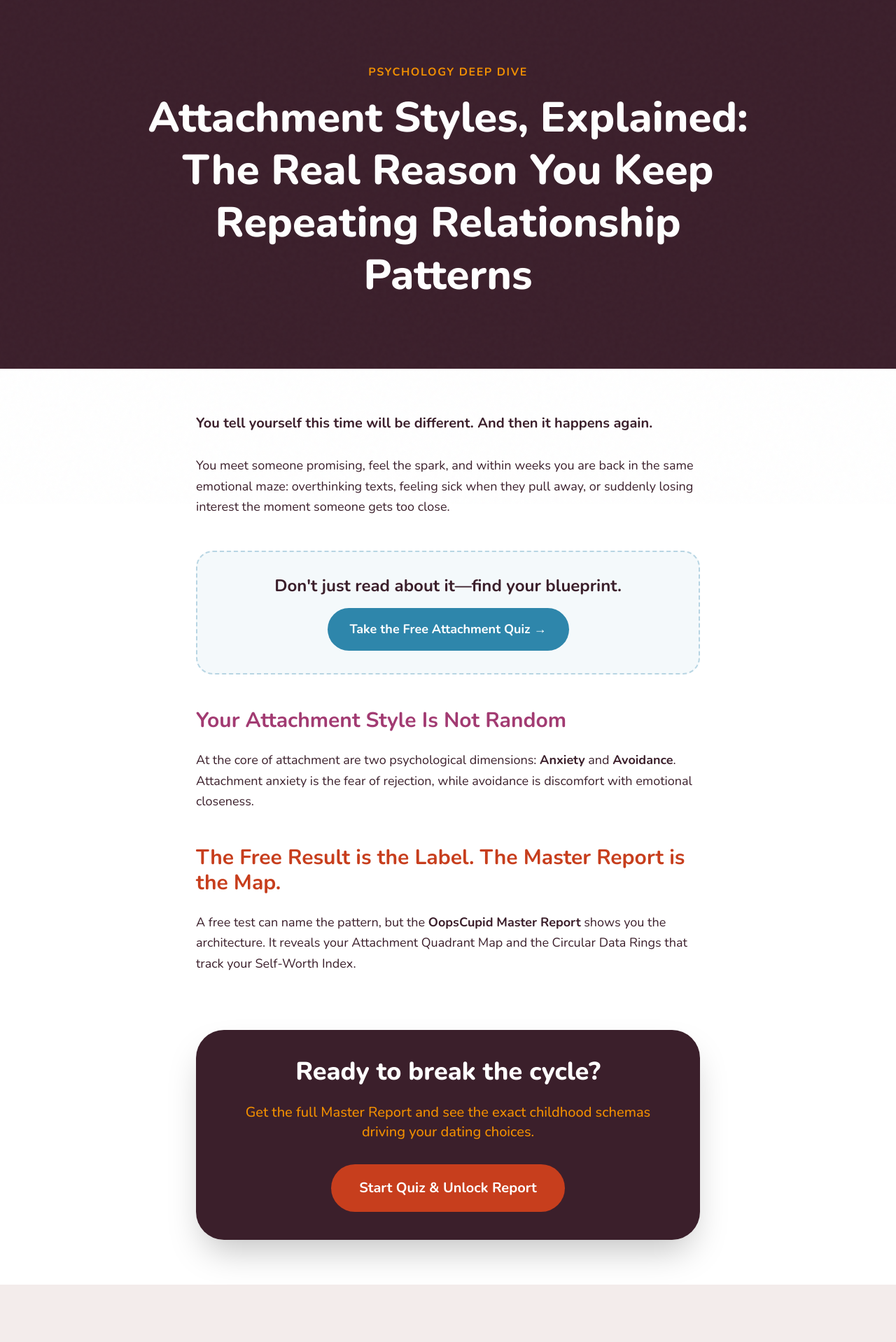
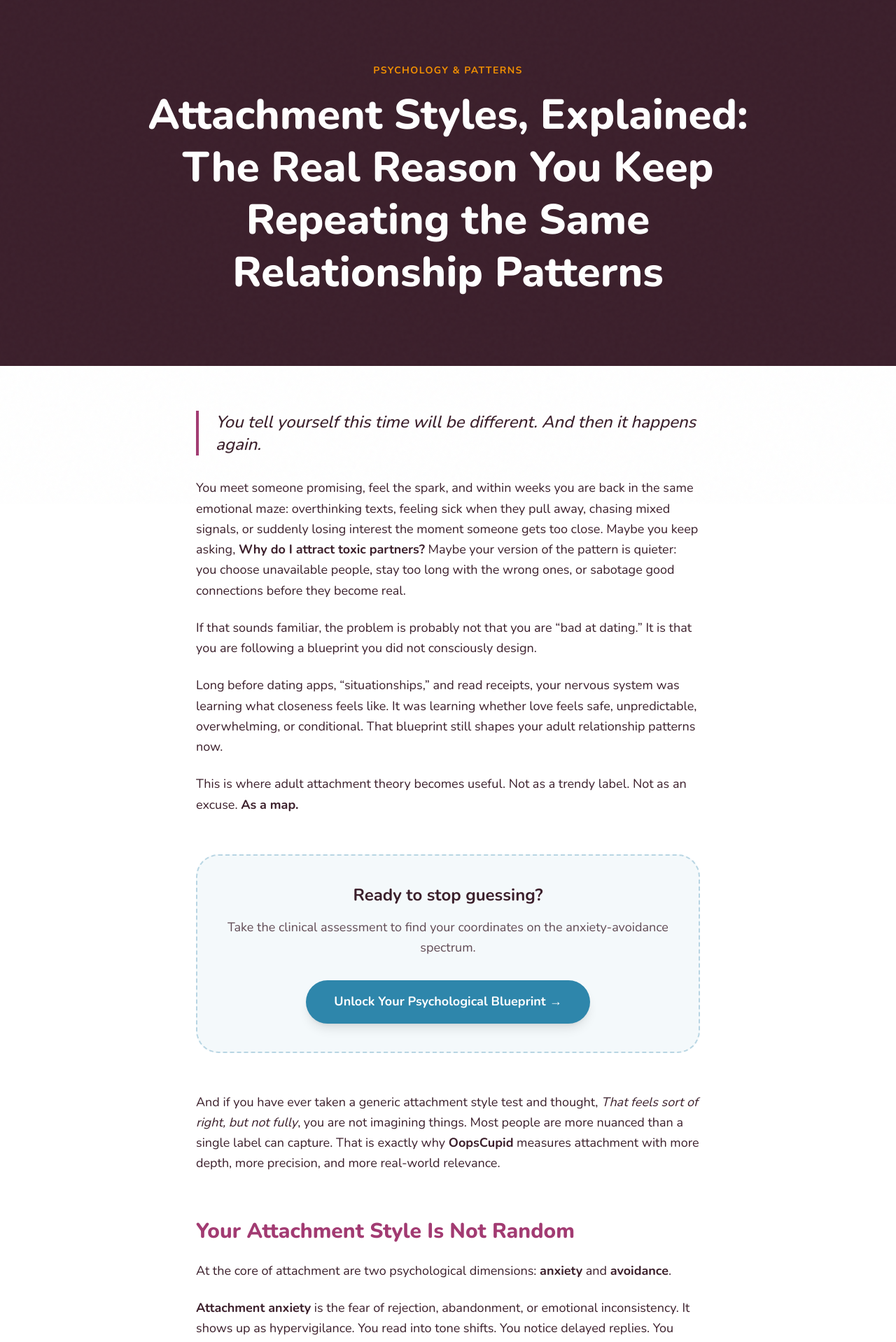
Before and after one commit to Sinadehesh/OopsCupid, a Next.js app: page /understanding-attachment-styles in a window 1280 px wide. Shown: the part 80-1998 px from the top of the page at 70% size. Built offline with nearby package versions, Linux system fonts and the light colour scheme; a web font is replaced by a local one.

Commit message:
feat: implement full high-conversion attachment style essay in Clarity Hub

```diff
--- a/app/articles/page.tsx
+++ b/app/articles/page.tsx
@@ -1,48 +1,35 @@
 import React from "react";
 import Link from "next/link";
-import Card from "@/components/ui/Card";
 
 export default function ClarityHub() {
   return (
     <main className="min-h-screen bg-white">
-      <section className="py-20 px-6">
-        <div className="max-w-6xl mx-auto text-center">
-          <h1 className="text-5xl md:text-6xl font-extrabold text-[#3B1F2B] mb-6">
-            Relationship Clarity Hub
-          </h1>
-          <p className="text-xl text-[#3B1F2B]/70 max-w-2xl mx-auto mb-16">
-            Deep dives into attachment theory, texting psychology, and the patterns that shape your love life.
-          </p>
+      {/* Header */}
+      <section className="bg-[#3B1F2B] py-20 px-6 text-center text-white">
+        <h1 className="text-5xl md:text-6xl font-extrabold mb-6">Relationship Clarity Hub</h1>
+        <p className="text-xl opacity-80 max-w-2xl mx-auto">
+          Psychology-backed guides and deep dives into the patterns that shape your life.
+        </p>
+      </section>
 
-          <div className="grid grid-cols-1 md:grid-cols-3 gap-8">
-            {/* The New Essay Card - Custom Styled for the Hub */}
-            <div className="group bg-[#3B1F2B] rounded-[32px] overflow-hidden shadow-xl transition-all hover:-translate-y-2 flex flex-col">
-              <div className="h-48 bg-[#A23B72] flex items-center justify-center p-8 text-center">
-                <h3 className="text-2xl font-bold text-white">Attachment Styles, Explained</h3>
-              </div>
-              <div className="p-8 text-left flex-grow flex flex-col">
-                <p className="text-white/80 mb-6 flex-grow">Learn the real reason you keep repeating relationship patterns and how to break the cycle.</p>
-                <Link href="/understanding-attachment-styles" className="text-[#F18F01] font-bold hover:underline">
-                  Read Full Essay →
-                </Link>
-              </div>
+      {/* Article Grid */}
+      <section className="py-16 px-6 max-w-6xl mx-auto">
+        <div className="grid grid-cols-1 md:grid-cols-2 lg:grid-cols-3 gap-8">
+
+          {/* Main Featured Essay: Attachment Styles */}
+          <Link href="/understanding-attachment-styles" className="group flex flex-col bg-white rounded-3xl overflow-hidden shadow-lg border border-slate-100 transition-all hover:-translate-y-2 hover:shadow-2xl">
+            <div className="h-48 bg-[#A23B72] flex items-center justify-center p-8 text-center text-white">
+              <h2 className="text-2xl font-bold">Attachment Styles, Explained</h2>
             </div>
+            <div className="p-8">
+              <p className="text-[#3B1F2B]/70 mb-4 italic">"The real reason you keep repeating the same relationship patterns..."</p>
+              <span className="text-[#2E86AB] font-bold group-hover:underline">Read Full Essay →</span>
+            </div>
+          </Link>
 
-            {/* Tool Cards */}
-            <Card
-              variant="tool"
-              title="Chat Analyzer"
-              description="Decode his texts and mixed signals to see what he really means."
-              href="/chat-analyzer"
-              buttonText="Try Analyzer"
-            />
-            <Card
-              variant="tool"
-              title="Profile Analyzer"
-              description="Spot red flags and personality traits before the first date."
-              href="/dating-profile-analyzer"
-              buttonText="Try Analyzer"
-            />
+          {/* Placeholder for future essays */}
+          <div className="bg-slate-50 rounded-3xl p-8 flex flex-col justify-center border border-dashed border-slate-300 text-center text-slate-400">
+            <p className="font-medium">More Guides Coming Soon</p>
           </div>
         </div>
       </section>
--- a/app/understanding-attachment-styles/page.tsx
+++ b/app/understanding-attachment-styles/page.tsx
@@ -1,46 +1,147 @@
 import React from "react";
 import Link from "next/link";
 
-export default function AttachmentEssay() {
+export default function AttachmentStyleEssay() {
   return (
-    <article className="min-h-screen bg-white font-sans text-[#3B1F2B]">
-      {/* Hero Header using Dark Plum and Magenta */}
+    <article className="min-h-screen bg-white text-[#3B1F2B] selection:bg-[#F18F01]/30">
+
+      {/* Article Header */}
       <header className="bg-[#3B1F2B] text-white py-24 px-6 text-center">
         <div className="max-w-4xl mx-auto">
-          <p className="text-[#F18F01] font-bold tracking-widest mb-4 uppercase">Psychology Deep Dive</p>
+          <p className="text-[#F18F01] font-bold tracking-widest mb-4 uppercase text-sm">Psychology & Patterns</p>
           <h1 className="text-4xl md:text-6xl font-extrabold leading-tight">
-            Attachment Styles, Explained: The Real Reason You Keep Repeating Relationship Patterns
+            Attachment Styles, Explained: The Real Reason You Keep Repeating the Same Relationship Patterns
           </h1>
         </div>
       </header>
 
-      <div className="max-w-3xl mx-auto px-6 py-16 text-lg leading-relaxed">
-        <p className="mb-8 font-bold text-xl">You tell yourself this time will be different. And then it happens again.</p>
+      {/* Main Content Body */}
+      <div className="max-w-3xl mx-auto px-6 py-16">
+        <section className="prose prose-lg prose-slate max-w-none text-lg leading-relaxed">
+          <p className="text-2xl font-medium mb-8 border-l-4 border-[#A23B72] pl-6 italic">
+            You tell yourself this time will be different. And then it happens again.
+          </p>
 
-        <p className="mb-6">You meet someone promising, feel the spark, and within weeks you are back in the same emotional maze: overthinking texts, feeling sick when they pull away, or suddenly losing interest the moment someone gets too close.</p>
+          <p className="mb-6">
+            You meet someone promising, feel the spark, and within weeks you are back in the same emotional maze: overthinking texts, feeling sick when they pull away, chasing mixed signals, or suddenly losing interest the moment someone gets too close. Maybe you keep asking, <strong>Why do I attract toxic partners?</strong> Maybe your version of the pattern is quieter: you choose unavailable people, stay too long with the wrong ones, or sabotage good connections before they become real.
+          </p>
 
-        {/* CTA 1 - Blue Accents */}
-        <div className="my-12 p-8 bg-[#2E86AB]/5 rounded-3xl border-2 border-dashed border-[#2E86AB]/30 text-center">
-          <h3 className="text-2xl font-bold mb-4">Don't just read about it—find your blueprint.</h3>
-          <Link href="/attachment-style-quiz" className="inline-block bg-[#2E86AB] text-white px-8 py-4 rounded-full font-bold hover:scale-105 transition-transform">
-            Take the Free Attachment Quiz →
-          </Link>
-        </div>
+          <p className="mb-6">
+            If that sounds familiar, the problem is probably not that you are “bad at dating.” It is that you are following a blueprint you did not consciously design.
+          </p>
 
-        <h2 className="text-3xl font-bold mt-12 mb-6 text-[#A23B72]">Your Attachment Style Is Not Random</h2>
-        <p className="mb-6">At the core of attachment are two psychological dimensions: <strong>Anxiety</strong> and <strong>Avoidance</strong>. Attachment anxiety is the fear of rejection, while avoidance is discomfort with emotional closeness.</p>
+          <p className="mb-6">
+            Long before dating apps, “situationships,” and read receipts, your nervous system was learning what closeness feels like. It was learning whether love feels safe, unpredictable, overwhelming, or conditional. That blueprint still shapes your adult relationship patterns now.
+          </p>
 
-        <h2 className="text-3xl font-bold mt-12 mb-6 text-[#C73E1D]">The Free Result is the Label. The Master Report is the Map.</h2>
-        <p className="mb-6">A free test can name the pattern, but the <strong>OopsCupid Master Report</strong> shows you the architecture. It reveals your Attachment Quadrant Map and the Circular Data Rings that track your Self-Worth Index.</p>
+          <p className="mb-10">
+            This is where adult attachment theory becomes useful. Not as a trendy label. Not as an excuse. <strong>As a map.</strong>
+          </p>
 
-        {/* FINAL PREMIUM CTA - High Contrast Red */}
-        <div className="mt-20 p-10 bg-[#3B1F2B] text-white rounded-[40px] text-center shadow-2xl">
-          <h2 className="text-3xl md:text-4xl font-extrabold mb-6 text-white">Ready to break the cycle?</h2>
-          <p className="text-[#F18F01] text-xl mb-8 font-medium">Get the full Master Report and see the exact childhood schemas driving your dating choices.</p>
-          <Link href="/attachment-style-quiz" className="inline-block bg-[#C73E1D] text-white px-10 py-5 rounded-full text-xl font-bold hover:bg-[#A83519] transition-all hover:scale-105">
-            Start Quiz & Unlock Report
-          </Link>
-        </div>
+          {/* Inline CTA 1: Middle of essay */}
+          <div className="my-14 p-10 bg-[#2E86AB]/5 rounded-[32px] border-2 border-dashed border-[#2E86AB]/30 text-center">
+            <h3 className="text-2xl font-bold mb-4">Ready to stop guessing?</h3>
+            <p className="mb-8 opacity-80">Take the clinical assessment to find your coordinates on the anxiety-avoidance spectrum.</p>
+            <Link href="/attachment-style-quiz" className="inline-block bg-[#2E86AB] text-white px-10 py-4 rounded-full font-bold hover:scale-105 transition-all shadow-lg">
+              Unlock Your Psychological Blueprint →
+            </Link>
+          </div>
+
+          <p className="mb-6">
+            And if you have ever taken a generic attachment style test and thought, <em>That feels sort of right, but not fully</em>, you are not imagining things. Most people are more nuanced than a single label can capture. That is exactly why <strong>OopsCupid</strong> measures attachment with more depth, more precision, and more real-world relevance.
+          </p>
+
+          <h2 className="text-3xl font-extrabold mt-16 mb-6 text-[#A23B72]">Your Attachment Style Is Not Random</h2>
+          <p className="mb-6">
+            At the core of attachment are two psychological dimensions: <strong>anxiety</strong> and <strong>avoidance</strong>.
+          </p>
+
+          <p className="mb-6">
+            <strong>Attachment anxiety</strong> is the fear of rejection, abandonment, or emotional inconsistency. It shows up as hypervigilance. You read into tone shifts. You notice delayed replies. You wonder if you are “too much,” then resent how much you care.
+          </p>
+
+          <p className="mb-10">
+            <strong>Attachment avoidance</strong> is discomfort with emotional closeness, dependence, or vulnerability. It shows up as distance. You may value independence so strongly that intimacy feels threatening. You pull back when someone wants more. You feel safest when you are not fully known.
+          </p>
+
+          <p className="mb-6">
+            These two axes form the foundation of the ECR-RS model, one of the most respected tools in attachment research. Instead of reducing you to vague personality language, it asks a sharper question: <strong>where do you fall on the anxiety-avoidance spectrum?</strong>
+          </p>
+
+          <p className="mb-6">That creates four classic patterns:</p>
+
+          <ul className="space-y-4 mb-10 list-none pl-0">
+            <li className="flex gap-4 p-4 bg-slate-50 rounded-xl">
+              <span className="font-bold text-[#F18F01]">Secure:</span>
+              <span>Low anxiety and low avoidance. Comfortable with intimacy, steadiness, and boundaries.</span>
+            </li>
+            <li className="flex gap-4 p-4 bg-slate-50 rounded-xl">
+              <span className="font-bold text-[#F18F01]">Anxious-Preoccupied:</span>
+              <span>High anxiety, low avoidance. Desperately want connection but often struggle to trust it.</span>
+            </li>
+            <li className="flex gap-4 p-4 bg-slate-50 rounded-xl">
+              <span className="font-bold text-[#F18F01]">Dismissive-Avoidant:</span>
+              <span>Low anxiety, high avoidance. Independence is paramount; dependence feels intrusive.</span>
+            </li>
+            <li className="flex gap-4 p-4 bg-slate-50 rounded-xl">
+              <span className="font-bold text-[#F18F01]">Fearful-Avoidant:</span>
+              <span>High anxiety and high avoidance. An internal war: you crave intimacy but deeply fear it.</span>
+            </li>
+          </ul>
+
+          <h2 className="text-3xl font-extrabold mt-16 mb-6 text-[#A23B72]">Why One Label Is Not Enough</h2>
+          <p className="mb-6">
+            Most attachment content gives you a type and sends you on your way. But real life is messier than that. You might be confident, calm, and functional at work, yet become deeply anxious in romance. You might feel secure with friends but emotionally shut down with a parent.
+          </p>
+
+          <p className="mb-10">
+            <strong>That is not inconsistency. That is specificity.</strong>
+          </p>
+
+          <p className="mb-6">
+            OopsCupid is built around a more advanced idea: attachment is not just one global label. That is why the assessment measures five life domains: <strong>General, Romantic, Mother, Father, and Work.</strong>
+          </p>
+
+          <p className="mb-6">
+            Testing your attachment to your parents can be the key to changing your attachment to your partner. It helps you stop asking "this relationship is wrong" and start asking: <em>What does this dynamic remind my nervous system of?</em>
+          </p>
+
+          <h2 className="text-3xl font-extrabold mt-16 mb-6 text-[#A23B72]">The Hidden Engine Behind Your Attachment Style</h2>
+          <p className="mb-6">
+            Attachment is powered by deeper psychological drivers: <strong>Baseline Self-Esteem</strong> and <strong>Emotion Regulation</strong>.
+          </p>
+
+          <p className="mb-6">
+            Think of self-esteem as your inner relationship climate. When it is stable, rejection feels painful but not annihilating. When it is fragile, small signs of distance can feel catastrophic.
+          </p>
+
+          <p className="mb-10">
+            <strong>Emotion regulation</strong> is your ability to process emotional activation. When this system is weak, you may spiral, protest, or stonewall, chasing emotional relief through unhealthy dynamics.
+          </p>
+
+          <h2 className="text-3xl font-extrabold mt-16 mb-6 text-[#C73E1D]">The Free Result Is the Label. The Master Report Is the Map.</h2>
+          <p className="mb-6">
+            The real shift happens when you see your full psychological coordinates. OopsCupid’s <strong>Premium Master Report</strong> goes beyond the label to show you exactly where you sit on your Attachment Quadrant Map.
+          </p>
+
+          <p className="mb-6">
+            You unlock <strong>Circular Data Rings</strong>—visualizations of your Self-Worth Index and Dysregulation Risk—and the revealing <strong>Partner Attraction Magnets</strong> section. This is where you understand why certain toxic dynamics feel magnetic, and why chaos can feel familiar.
+          </p>
+
+          {/* FINAL PREMIUM BANNER */}
+          <div className="mt-20 p-12 bg-[#3B1F2B] text-white rounded-[48px] text-center shadow-2xl overflow-hidden relative">
+            {/* Visual flair */}
+            <div className="absolute top-0 right-0 w-32 h-32 bg-[#A23B72]/20 rounded-full -mr-16 -mt-16"></div>
+
+            <h2 className="text-4xl font-extrabold mb-6">Break the Cycle.</h2>
+            <p className="text-xl text-[#F18F01] mb-10 max-w-xl mx-auto font-medium">
+              Unlock the exact childhood schemas driving your current dating choices with the 40-page Master Report.
+            </p>
+            <Link href="/attachment-style-quiz" className="inline-block bg-[#C73E1D] text-white px-12 py-5 rounded-full text-xl font-bold hover:bg-[#A83519] transition-all hover:scale-105 shadow-xl">
+              Unlock Your Full Map Now
+            </Link>
+          </div>
+        </section>
       </div>
     </article>
   );
```
